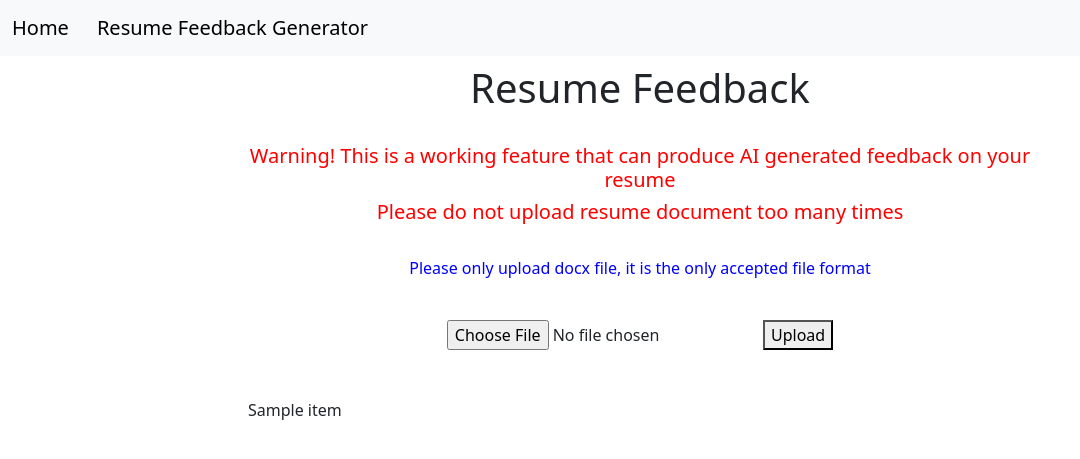
After one commit to mariooohzc/rizzume, a FastAPI app: template rizzume/templates/docx_upload4AI.html in a window 1280 px wide. The commit adds this page. Shown: the top 459 px of the page, without its empty margins (0-1080 px from the left). Run offline with FastAPI, Linux system fonts and the light colour scheme; the template is opened without the code that fills it: most values are stand-ins (such as "Sample title", 1, 10 or a date in 2020).

Commit message:
added feature 7 which works completely well, added groq and docx lib, updated index.html and addded docx_upload4AI.html and added testing.js

```diff
--- a/rizzume/main.py
+++ b/rizzume/main.py
@@ -1,12 +1,25 @@
-from fastapi import FastAPI, Request, Form
+from fastapi import FastAPI, Request, Form, File, UploadFile
 from fastapi.responses import HTMLResponse, FileResponse
+from fastapi.staticfiles import StaticFiles
 from fastapi.templating import Jinja2Templates
 from pydantic import BaseModel
+import os
+import re
+
+
+#AI feeback generator libraries
+from docx import Document
+from io import BytesIO
+from groq import Groq
+
+
+
 
 app = FastAPI()
 
-# Templates directory
 templates = Jinja2Templates(directory="templates")
+app.mount("/static", StaticFiles(directory="static"), name="static")
+
 
 class ResumeRequest(BaseModel):
     full_name: str
@@ -14,6 +27,8 @@ class ResumeRequest(BaseModel):
     phone: str
     skills: str
 
+
+#Feature 1: Input Data to generate Resume
 
 @app.get("/", response_class=HTMLResponse)
 async def home(request: Request):
@@ -38,6 +53,34 @@ async def generate_resume(request: Request, full_name: str = Form(...), email: s
     """
     return HTMLResponse(content=resume_template)
 
-@app.get("/fill-up", response_class=HTMLResponse)
-async def home(request: Request):
-    return templates.TemplateResponse("fill_up_form.html", {"request": request})
+
+
+#Feature 7: Upload of resume for AI feedback
+
+@app.get("/docx-submit", response_class=HTMLResponse)
+def submit_docx(request: Request):
+    return templates.TemplateResponse("docx_upload4AI.html", {"request": request})
+
+
+@app.post("/feedback", response_class = HTMLResponse)
+async def feedback(request: Request, feedback_file: UploadFile = File(...)):
+    doc = Document(BytesIO(await feedback_file.read()))
+    text_lines = [para.text for para in doc.paragraphs]
+    full_text = "\n".join(text_lines)
+
+    client = Groq(api_key= os.environ.get("GROQ_API_KEY"))
+
+    chat_completion = client.chat.completions.create(
+        messages=[
+            {
+                "role": "user",
+                "content": f"Is the resume good? if it is good, please say so. Else, give advice on how to improve the resume: {full_text}",
+            }
+        ],
+        model="llama3-8b-8192",
+    )
+
+    result = chat_completion.choices[0].message.content
+    result_l = result.split("\n")
+
+    return templates.TemplateResponse("docx_upload4AI.html", {"request":request, "result_l": result_l})
--- a/rizzume/pyproject.toml
+++ b/rizzume/pyproject.toml
@@ -8,6 +8,8 @@ readme = "README.md"
 [tool.poetry.dependencies]
 python = "^3.11"
 fastapi = "^0.111.0"
+groq = "^0.8.0"
+python-docx = "^1.1.2"
 
 
 [build-system]
--- /dev/null
+++ b/rizzume/templates/docx_upload4AI.html
@@ -0,0 +1,55 @@
+<!DOCTYPE html>
+<html lang="en">
+<head>
+    <meta charset="UTF-8">
+    <link href="https://cdn.jsdelivr.net/npm/bootstrap@5.3.3/dist/css/bootstrap.min.css" rel="stylesheet" integrity="sha384-QWTKZyjpPEjISv5WaRU9OFeRpok6YctnYmDr5pNlyT2bRjXh0JMhjY6hW+ALEwIH" crossorigin="anonymous">
+    <script src="https://cdn.jsdelivr.net/npm/bootstrap@5.3.3/dist/js/bootstrap.bundle.min.js" integrity="sha384-YvpcrYf0tY3lHB60NNkmXc5s9fDVZLESaAA55NDzOxhy9GkcIdslK1eN7N6jIeHz" crossorigin="anonymous"></script>
+    <meta name="viewport" content="width=device-width, initial-scale=1.0">
+    <title>Resume Feedback</title>
+
+</head>
+<body>
+    <!-- menu bar -->
+    <nav class="navbar navbar-expand-lg bg-body-tertiary">
+        <div class="container-fluid">
+            <a class="navbar-brand" href="/">Home</a>
+        <div class="container-fluid">
+            <a class="navbar-brand" href="/docx-submit">Resume Feedback Generator</a>
+        </div>
+    </nav>
+
+    <div class="mx-auto p-2" style="width: 800px;">
+
+        <div class = "text-center">
+            <h1>Resume Feedback</h1>
+            <br/>
+            <h5 style="color: red"> Warning! This is a working feature that can produce AI generated feedback on your resume </h5>
+            <h5 style="color: red"> Please do not upload resume document too many times </h5>
+            <br/>
+            <p style="color: blue"> Please only upload docx file, it is the only accepted file format </p>
+            <br/>
+            <form action="/feedback" method="post" enctype="multipart/form-data">
+                <input type="file" name="feedback_file" accept=".doc, .docx">
+                <button type="submit">Upload</button>
+            </form>
+            <br/>
+            <br/>
+        </div>
+
+
+        {% for item in result_l %}
+            {% if "**" in item %}
+                <b>{{item.replace("**", "")}}</b>
+            {% elif "*" in item %}
+                <p> {{item.replace("*", "")}} </p>
+            {% elif "&&&" in item %}
+                <h4 class = "text-center"> {{item.replace("&&&", "")}} </h4>
+            {% else %}
+                <p>{{item}}</p>
+            {% endif %}
+        {% endfor %}
+    </div>
+
+
+</body>
+</html>
```
Also changed, not shown: rizzume/static/js/testing.js (added, +23 -0 lines), rizzume/templates/index.html (+10 -31 lines), 1 other file.
